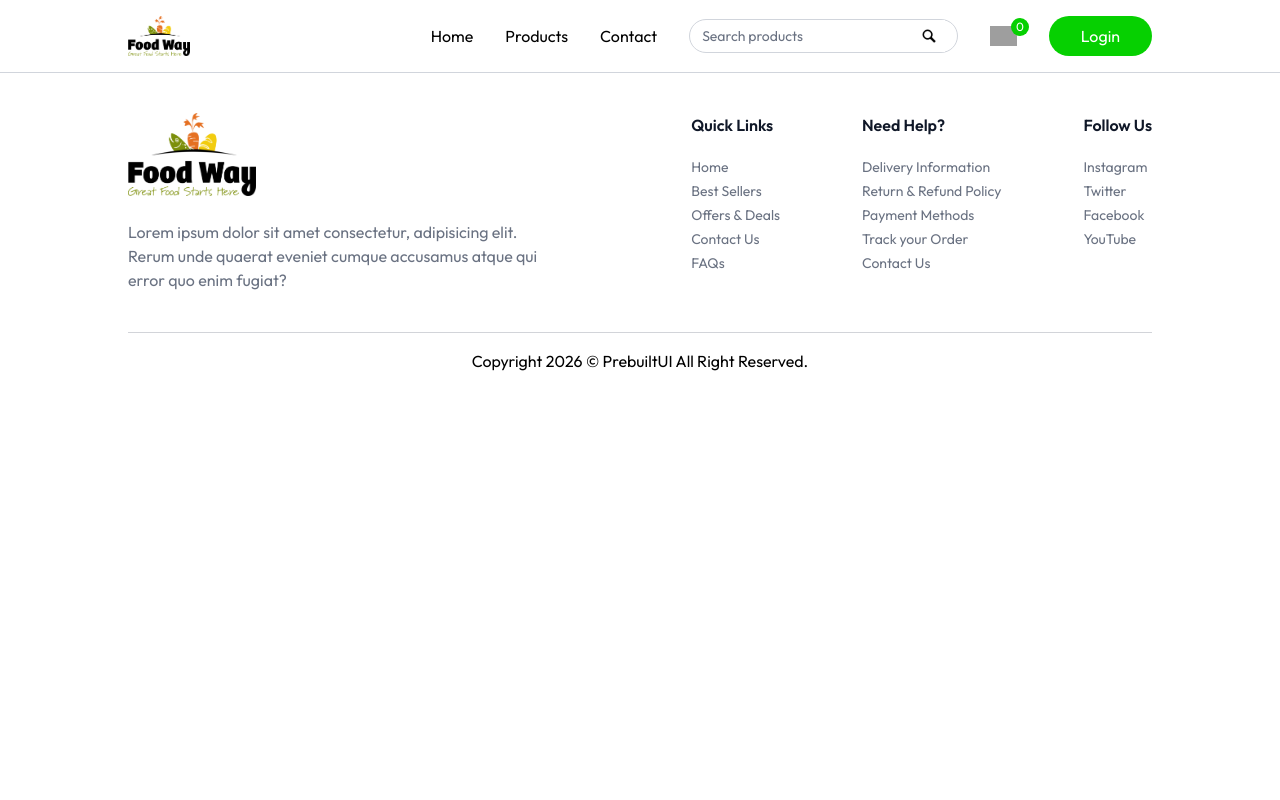
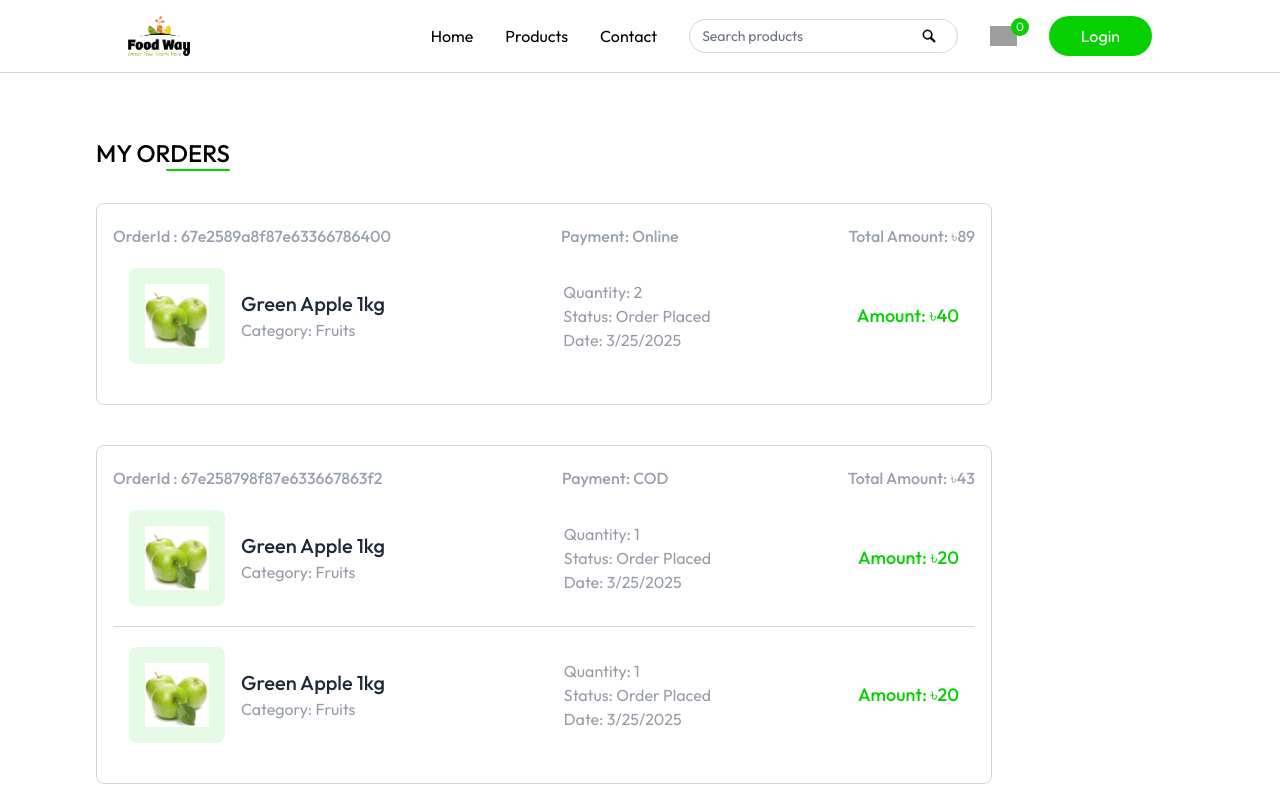
Before and after one commit to hasan8162/Food-Way, a React (Vite) app in the folder frontend/: page /my-orders in a window 1280 px wide. Shown: the top 800 px of the page. Built offline with nearby package versions, Linux system fonts and the light colour scheme; grey boxes are pictures that could not be loaded.

Commit message:
completed my-orders page

```diff
--- a/frontend/src/App.jsx
+++ b/frontend/src/App.jsx
@@ -11,6 +11,7 @@
 import ProductDetails from "./pages/ProductDetails";
 import Cart from "./pages/Cart";
 import AddAddress from "./pages/AddAddress";
+import MyOrders from "./pages/MyOrders";
 
 const App = () => {
   const isSellerPath = useLocation().pathname.includes("seller");
@@ -28,6 +29,7 @@
           <Route path='/products/:category/:id' element={<ProductDetails/>}/>
           <Route path='/cart' element={<Cart/>}/>
           <Route path='/add-address' element={<AddAddress/>}/>
+          <Route path='/my-orders' element={<MyOrders/>}/>
         </Routes>
       </div>
       {!isSellerPath && <Footer/>}
--- a/frontend/src/assets/assets.js
+++ b/frontend/src/assets/assets.js
@@ -174,3 +174,48 @@
         country: "Bangladesh"
     }
 ]
+
+export const dummyOrders = [
+  {
+    id: "67e2589a8f87e63366786400",
+    userId: "67b5880e4d09769c5ca61644",
+    items: [
+      {
+        product: dummyProducts[0],
+        quantity: 2,
+        id: "67e2589a8f87e63366786401",
+      },
+    ],
+    amount: 89,
+    address: dummyAddress[0],
+    status: "Order Placed",
+    paymentType: "Online",
+    isPaid: true,
+    createdAt: "2025-03-25T07:17:46.018Z",
+    updatedAt: "2025-03-25T07:18:13.103Z",
+  },
+
+  {
+    id: "67e258798f87e633667863f2",
+    userId: "67b5880e4d09769c5ca61644",
+    items: [
+      {
+        product: dummyProducts[0],
+        quantity: 1,
+        id: "67e258798f87e633667863f3",
+      },
+      {
+        product: dummyProducts[1],
+        quantity: 1,
+        id: "67e258798f87e633667863f4",
+      },
+    ],
+    amount: 43,
+    address: dummyAddress[0],
+    status: "Order Placed",
+    paymentType: "COD",
+    isPaid: false,
+    createdAt: "2025-03-25T07:17:13.068Z",
+    updatedAt: "2025-03-25T07:17:13.068Z",
+  },
+]
--- a/frontend/src/components/ProductCard.jsx
+++ b/frontend/src/components/ProductCard.jsx
@@ -23,7 +23,7 @@
                 </div>
                 <div className="flex items-end justify-between mt-3">
                     <p className="md:text-xl text-base font-medium text-primary">
-                        {currency}${product.offerPrice}{" "} <span className="text-gray-500/60 md:text-sm text-xs line-through">{currency}${product.price}</span>
+                        {currency}{product.offerPrice}{" "} <span className="text-gray-500/60 md:text-sm text-xs line-through">{currency}{product.price}</span>
                     </p>
                     <div className="text-primary">
                         {!cartItems[product.id] ? (
--- a/frontend/src/context/AppContext.jsx
+++ b/frontend/src/context/AppContext.jsx
@@ -6,7 +6,7 @@
 
 export const AppContext = createContext();
 export const AppContextProvider = ({children}) => {
-    const currency = import.meta.VITE_CURRENCY;
+    const currency = import.meta.env.VITE_CURRENCY;
     const navigate = useNavigate();
     const [user, setUser] = useState(null)
     const [isSeller, setIsSeller] = useState(false)
--- /dev/null
+++ b/frontend/src/pages/MyOrders.jsx
@@ -0,0 +1,57 @@
+import React, { useEffect, useState } from 'react'
+import { useAppContext } from '../context/AppContext'
+import { dummyOrders } from '../assets/assets'
+
+const MyOrders = () => {
+    const [myOrders, setMyOrders] = useState([])
+    const {currency} = useAppContext()
+
+    const fetchMyOrders = async () => {
+        setMyOrders(dummyOrders)
+    }
+
+    useEffect(() => {
+        fetchMyOrders()
+    }, [])
+
+  return (
+    <div className='mt-16 pb-16'>
+        <div className='flex flex-col items-end w-max mb-8'>
+            <p className='text-2xl font-medium uppercase'>My Orders</p>
+            <div className='w-16 h-0.5 bg-primary rounded-full'></div>
+        </div>
+        {myOrders.map((order, index) => (
+            <div className='border border-gray-300 rounded-lg mb-10 p-4 py-5 max-w-4xl'>
+                <p className='flex justify-between md:items-center text-gray-400 md:font-medium max-md:flex-col'>
+                    <span>OrderId : {order.id}</span>
+                    <span>Payment: {order.paymentType}</span>
+                    <span>Total Amount: {currency}{order.amount}</span>
+                </p>
+                {order.items.map((item, index) => (
+                    <div key={index} className={`relative bg-white text-gray-500/70 ${order.items.length !== index + 1 && "border-b"} border-gray-300 flex flex-col md:flex-row md:items-center justify-between p-4 py-5 md:gap-16 w-full max-w-4xl`}>
+                        <div className='flex items-center mb-4 md:mb-0'>
+                            <div className='bg-primary/10 p-4 rounded-lg'>
+                                <img src={item.product.image[0]} alt="" className='w-16 h-16'/>
+                            </div>
+                            <div className='ml-4'>
+                                <h2 className='text-xl font-medium text-gray-800'>{item.product.name}</h2>
+                                <p>Category: {item.product.category}</p>
+                            </div>
+                        </div>
+                        <div className='flex flex-col justify-center md:ml-8 mb-4 md:mb-0'>
+                            <p>Quantity: {item.quantity || "1"}</p>
+                            <p>Status: {order.status}</p>
+                            <p>Date: {new Date(order.createdAt).toLocaleDateString()}</p>
+                        </div>
+                        <p className='text-primary text-lg font-medium'>
+                            Amount: {currency}{item.product.offerPrice * item.quantity}
+                        </p>
+                    </div>
+                ))}
+            </div>
+        ))}
+    </div>
+  )
+}
+
+export default MyOrders
```
